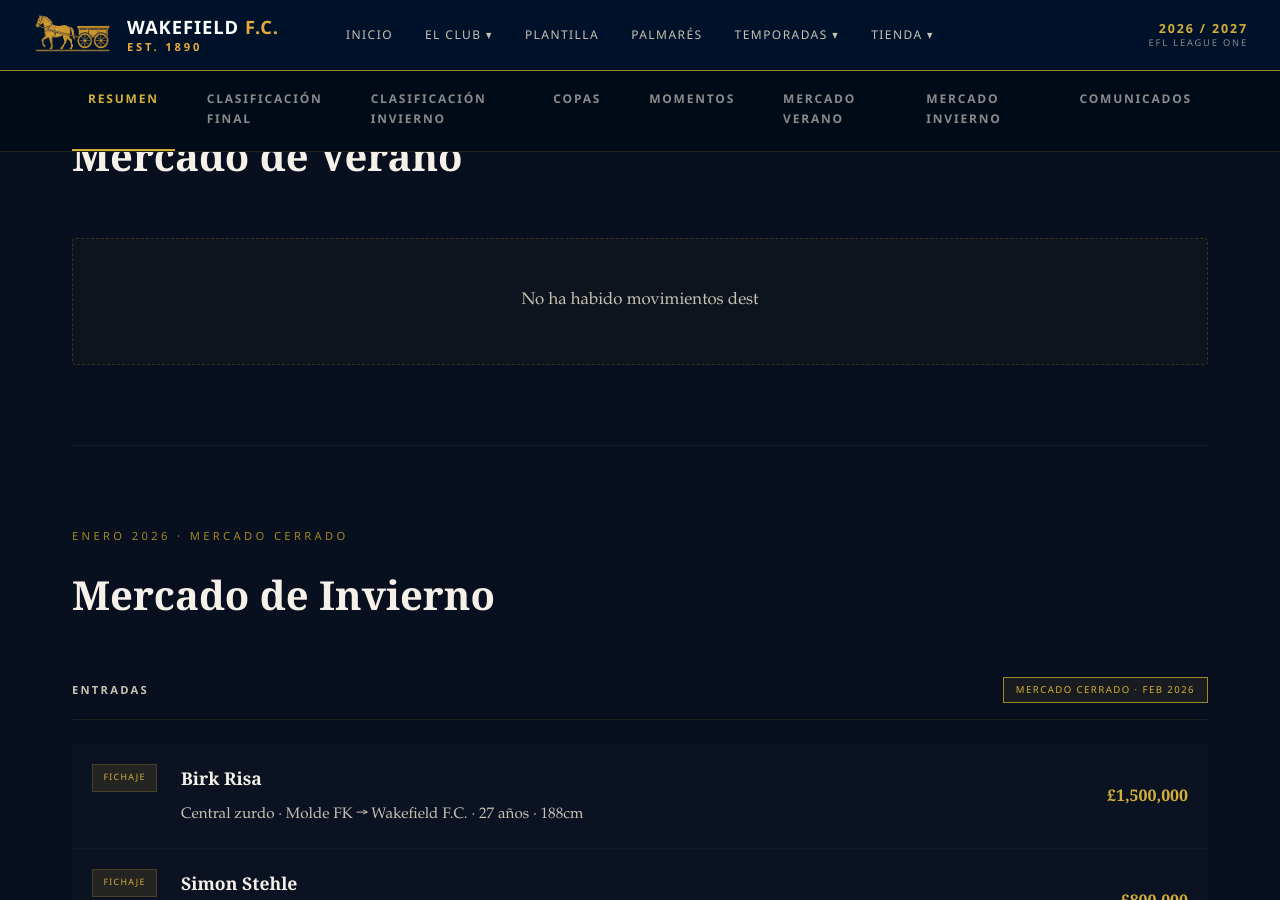
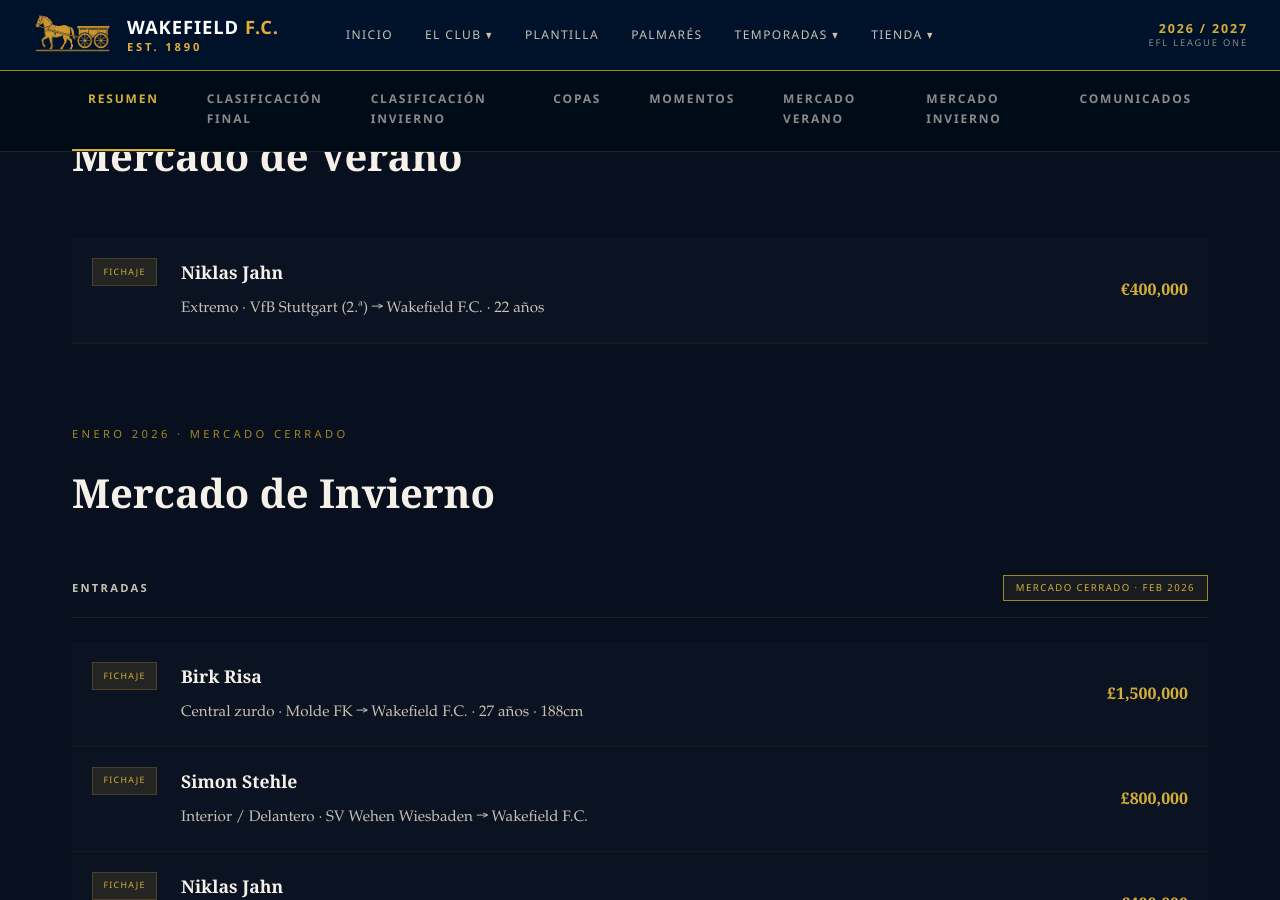
Before and after one commit to riise66/wakefieldfc, a Jekyll site: the page built from pages/temporada-2526.html, in a window 1280 px wide and 900 px high, scrolled down 4243 px. Built offline with Jekyll 4.4.1, drawn with Linux system fonts in a browser that asks for light colours; some web fonts are replaced; a style sheet for code colours, icons or effects is not loaded.

Commit message:
Update temporada-2526.html

```diff
--- a/pages/temporada-2526.html
+++ b/pages/temporada-2526.html
@@ -496,11 +496,15 @@ extra_css_file: /assets/css/temporada-2526.css
     <div class="temp-section-label">Julio — Agosto 2025</div>
     <h2>Mercado de Verano</h2>
     <div class="comunicados-list">
-      <div class="placeholder-box">
-        <p>No ha habido movimientos dest</p>
+    <div class="com-item" onclick="openModal('jahn')">
+        <span class="com-tag">Fichaje</span>
+        <div class="com-info">
+          <h3>Niklas Jahn</h3>
+          <p>Extremo · VfB Stuttgart (2.ª) → Wakefield F.C. · 22 años</p>
+        </div>
+        <span class="com-amount">€400,000</span>
       </div>
     </div>
-  </div>
 
   <div id="mercado-invierno" class="temp-section">
     <div class="temp-section-label">Enero 2026 · Mercado cerrado</div>
```
